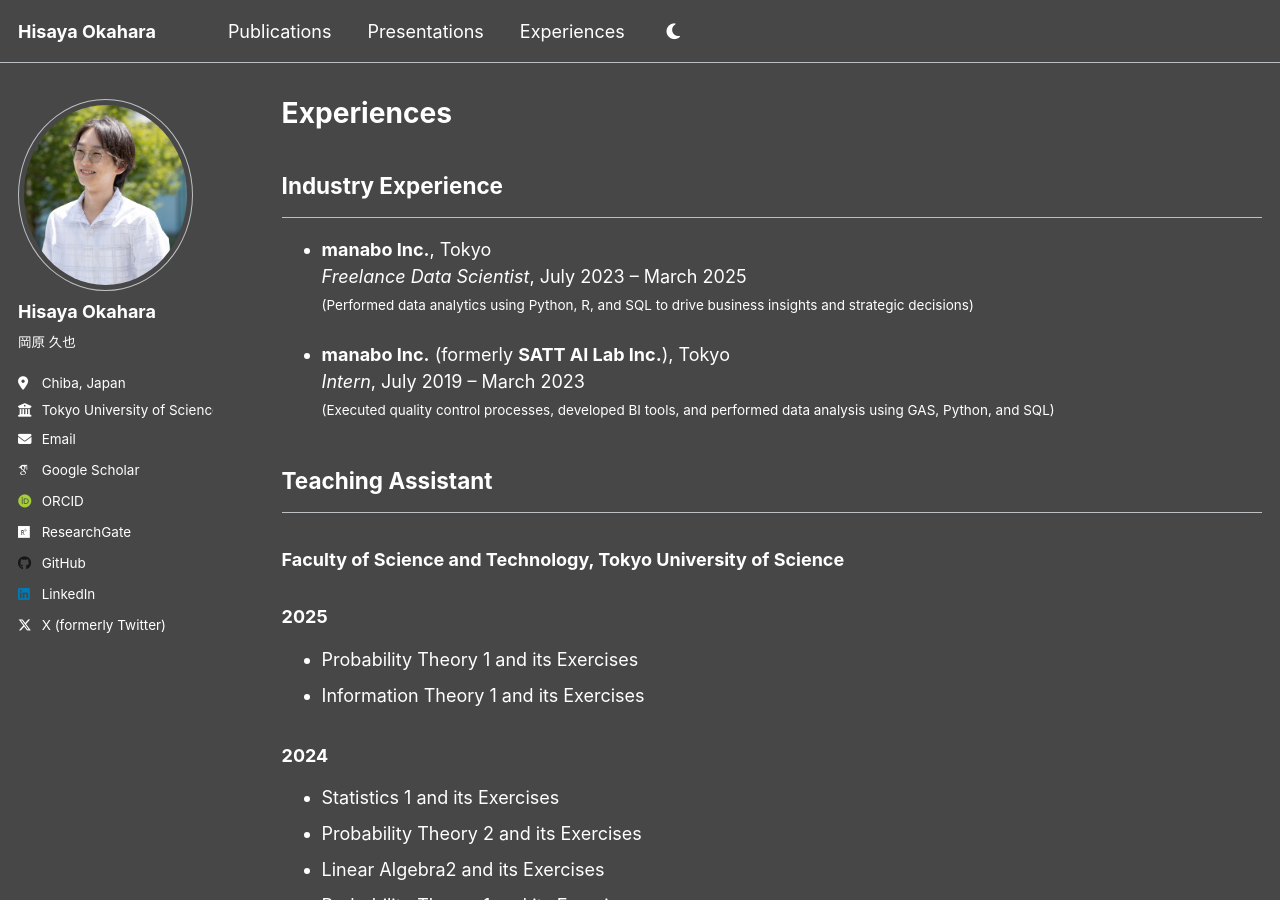
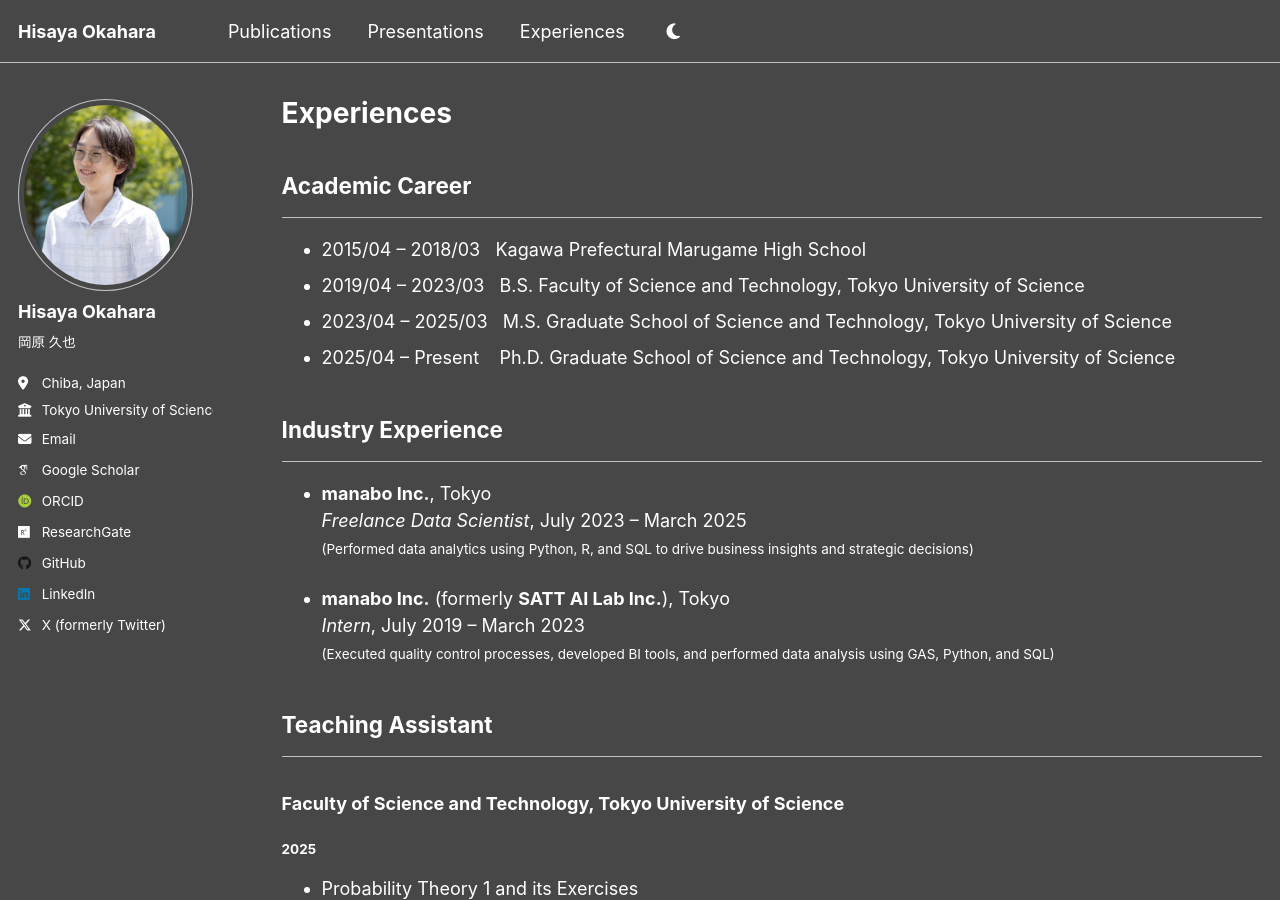
Before and after one commit to h-okahara/h-okahara.github.io, a Jekyll site: the page built from _pages/experiences.md, in a window 1280 px wide and 900 px high. Built offline with Jekyll 4.4.1, drawn with Linux system fonts in a browser that asks for light colours; some web fonts are replaced.

Commit message:
Update experiences.md

```diff
--- a/_pages/experiences.md
+++ b/_pages/experiences.md
@@ -4,6 +4,14 @@ title: "Experiences"
 permalink: /experiences/
 author_profile: true
 ---
+
+## Academic Career
+---
+- 2015/04 – 2018/03 &nbsp; Kagawa Prefectural Marugame High School
+- 2019/04 – 2023/03 &nbsp; B.S. Faculty of Science and Technology, Tokyo University of Science
+- 2023/04 – 2025/03 &nbsp; M.S. Graduate School of Science and Technology, Tokyo University of Science
+- 2025/04 – Present &nbsp;&nbsp; Ph.D. Graduate School of Science and Technology, Tokyo University of Science
+
 
 ## Industry Experience
 ---
@@ -23,18 +31,18 @@ author_profile: true
 
 ### Faculty of Science and Technology, Tokyo University of Science
 
-### 2025
+#### 2025
 - Probability Theory 1 and its Exercises
 - Information Theory 1 and its Exercises
 
-### 2024
+#### 2024
 - Statistics 1 and its Exercises
 - Probability Theory 2 and its Exercises
 - Linear Algebra2 and its Exercises
 - Probability Theory 1 and its Exercises
 - Mathematics for Information Sciences 1A and its Exercises
 
-### 2023
+#### 2023
 - Mathematics for Information Sciences 1B and its Exercises
 - Linear Algebra2 and its Exercises
 - Mathematics for Information Sciences 1A and its Exercises
```
